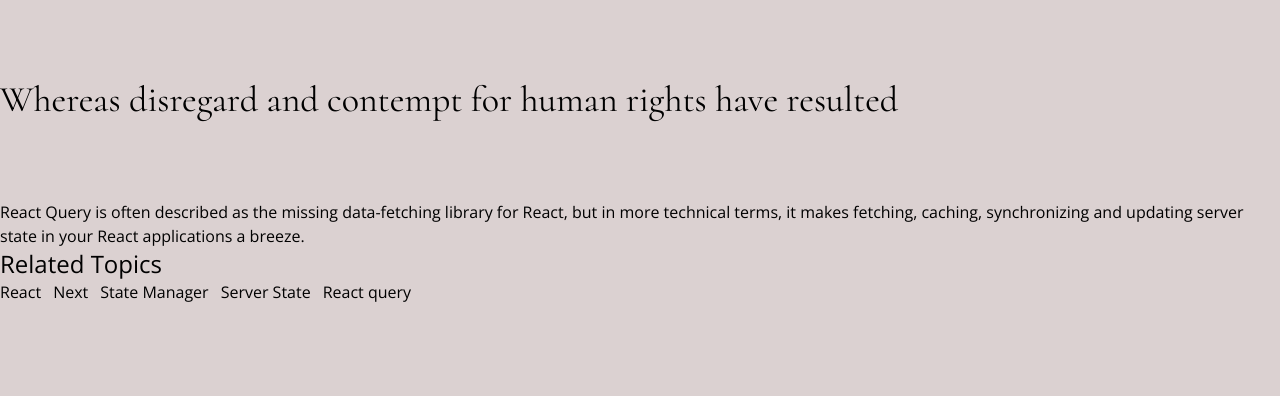
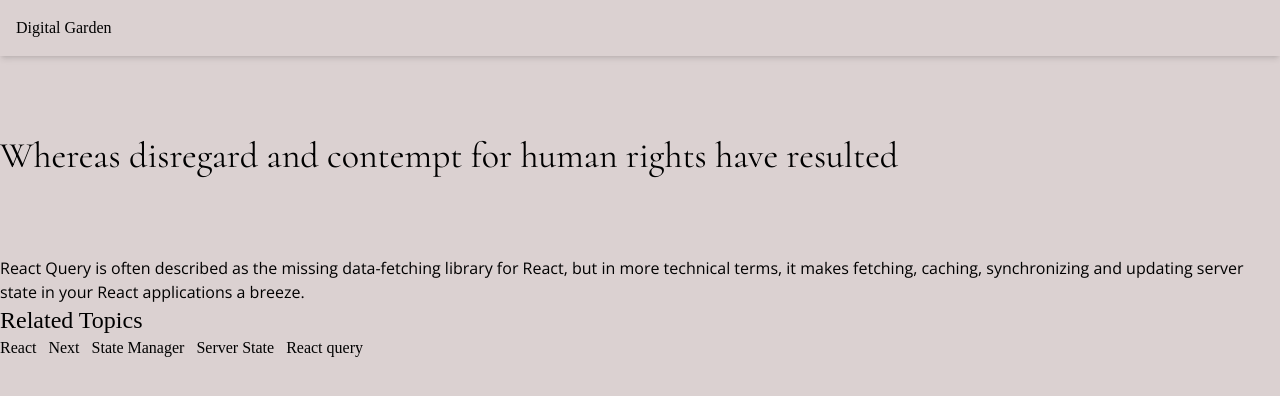
Before and after one commit to mariobrusarosco/garden, a Next.js app: page / in a window 1280 px wide. Shown: the top 396 px of the page. Built offline with nearby package versions, Linux system fonts and the light colour scheme.

Commit message:
feat: adding a sticky header + fix: font imports must be via CSS variable

```diff
--- a/app/globals.css
+++ b/app/globals.css
@@ -17,7 +17,6 @@
 }
 
 body {
-  background-color: #dbd1d1;
   background-repeat: no-repeat;
   background-size: cover;
 }
@@ -32,4 +31,16 @@ body {
   .text-balance {
     text-wrap: balance;
   }
+
+  .global-spacing {
+    @apply global-x-spacing global-y-spacing;
+  }
+
+  .global-y-spacing {
+    @apply py-4;
+  }
+
+  .global-x-spacing {
+    @apply px-4;
+  }
 }
--- a/app/layout.tsx
+++ b/app/layout.tsx
@@ -1,15 +1,18 @@
 import type { Metadata } from "next";
 import { Cormorant, Open_Sans } from "next/font/google";
 import "./globals.css";
+import Link from "next/link";
 
 const cormorant = Cormorant({
   subsets: ["latin"],
   weight: ["300", "400", "500", "600", "700"],
+  variable: "--font-cormorant",
 });
 
 const openSans = Open_Sans({
   subsets: ["latin"],
   weight: ["300", "400", "500", "600", "700"],
+  variable: "--font-open-sans",
 });
 
 export const metadata: Metadata = {
@@ -24,7 +27,12 @@ export default function RootLayout({
 }>) {
   return (
     <html lang="en">
-      <body className={`${cormorant.className} ${openSans.className}`}>
+      <body className={`${cormorant.variable} ${openSans.variable} bg-primary`}>
+        <header className="container global-spacing sticky top-0 shadow-md bg-primary">
+          <h1>
+            <Link href="/">Digital Garden</Link>
+          </h1>
+        </header>
         {children}
       </body>
     </html>
--- a/app/topic/[slug]/page.tsx
+++ b/app/topic/[slug]/page.tsx
@@ -14,18 +14,19 @@ export default async function Topic({ params }: Props) {
   const hasReferencesLink = !!metadata?.["reference-links"]?.length;
 
   return (
-    <div className="container pt-20">
+    <div className="container global-spacing">
       <div>
-        <h1 className="text-5xl pb-6">{metadata.title}</h1>
-        <p className="text-sm">
-          {metadata.author.name}
+        <h1 className="font-serif font-thin text-5xl pb-6">{metadata.title}</h1>
+        <p className="font-sans text-md">
+          <span>author: </span>
           {metadata.author.url ? (
             <a
               href={metadata.author.url}
               target="_blank"
-              className="text-xs text-indigo-700 ml-1"
+              rel="noreferrer noopener"
+              className=" text-indigo-700 ml-1"
             >
-              (link)
+              {metadata.author.name}
             </a>
           ) : null}
         </p>
--- a/tailwind.config.ts
+++ b/tailwind.config.ts
@@ -9,11 +9,16 @@ const config: Config = {
   theme: {
     extend: {
       fontFamily: {
-        sans: ["Open Sans", "sans-serif"],
-        serif: ["Cormorant", "serif"],
+        serif: ["var(--font-cormorant)", "serif"],
+        sans: ["var(--font-open-sans)", "sans-serif"],
+      },
+      colors: {
+        primary: "#dbd1d1",
+        secondary: "#dbd1d1",
       },
     },
   },
   plugins: [],
 };
+
 export default config;
```
